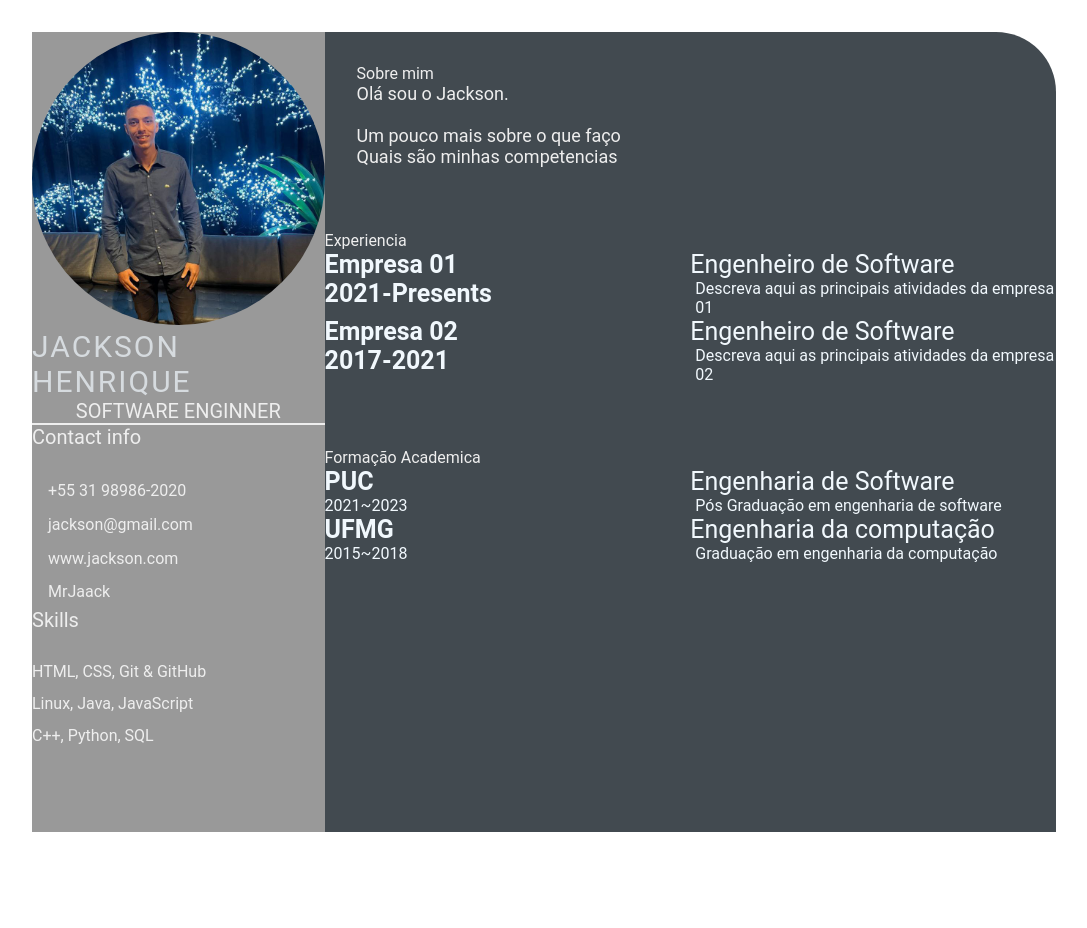
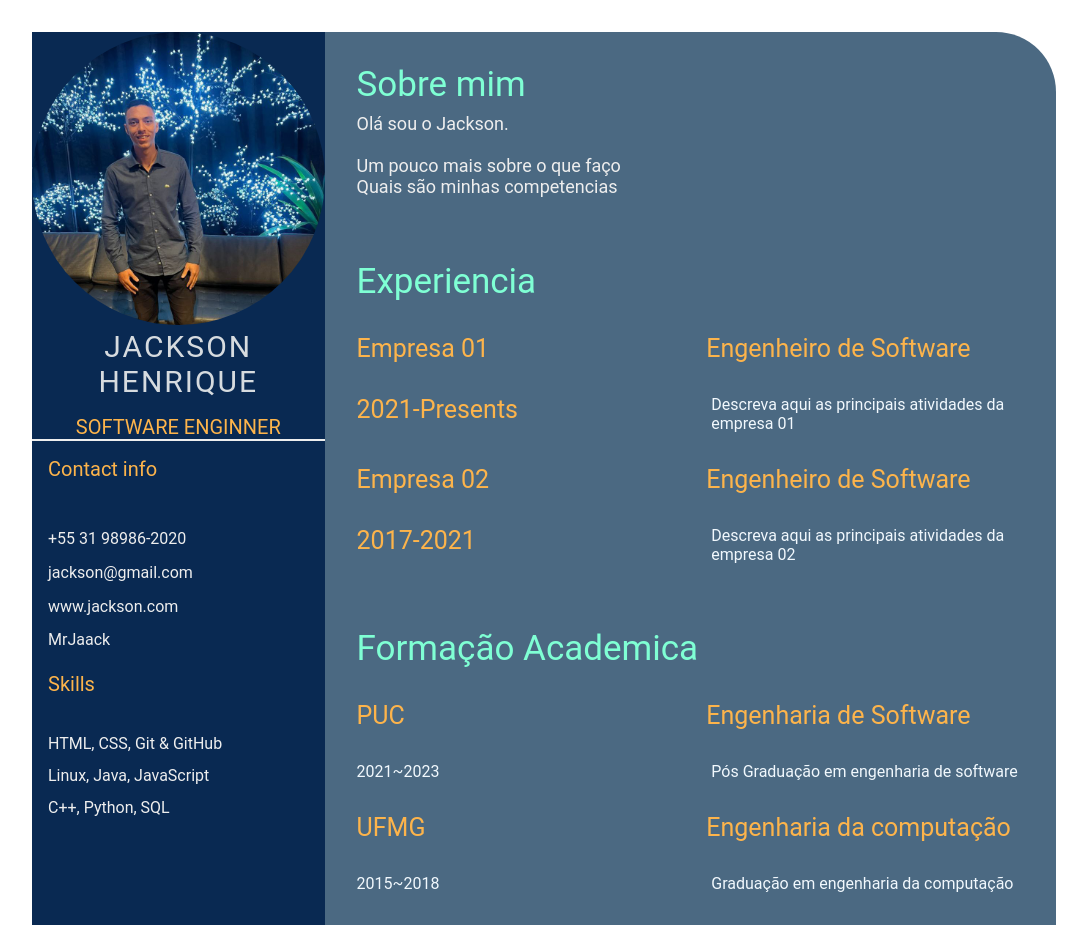
Before and after one commit to MrJaack/jornada-dev.github.io, a plain HTML site: page index.html in a window 1280 px wide. Shown: the whole page, without its empty margins (96-1183 px from the left). Before the commit the page ends 864 px from the top, so only its background shows below. Drawn offline with Linux system fonts and the light colour scheme.

Commit message:
feature: alteração

```diff
--- a/style.css
+++ b/style.css
@@ -17,13 +17,13 @@
 .left-section {
     grid-column: span 2;
     height: 100%;
-    background-color: #999999;
+    background-color: #092952;
 }
 
 .right-section {
     grid-column: span 5;
     height: 100%;
-    background-color: #424a50;
+    background-color: #4B6982;
     border-radius: 0px 60px 0px 0px;
 }
 
@@ -46,23 +46,27 @@
     font-size: 30px;
     letter-spacing: 2px;
     text-transform: uppercase;
+    text-align: center;
 }
 
 .profession {
-    color: #eeeeee;
+    color: #FDB44B;
     font-size: 20px;
     text-transform: uppercase;
     text-align: center;
+    padding-top: 1.0rem;
 }
 
 /* .contact-info { border-bottom: 2px solid #1B2631; } */
 .left-title {
-    color: #eeeeee;
+    color: #FDB44B;
     font-size: 20px;
+    padding: 1.0rem;
 }
 
 .contact-info ul {
     padding-top: 1.5rem;
+
 }
 
 .contact-info ul li,
@@ -80,26 +84,27 @@
 
 .skills ul {
     padding-top: 1.5rem;
+    padding: 1rem;
 }
 .skills ul li p {
     padding: .4rem 0;
     color: #eeeeee;
 }
 
-.right-section-contents {
-    padding: 2rem 2rem;
-}
-
 .right-title {
-    color: #eeeeee;
+    color:aquamarine;
+    font-size: 35px;
+    padding-top: 2rem;
 }
 
 .gap {
     padding-bottom: 2rem;
+    padding-left: 2rem;
 }
 .about-me-contents {
     font-size: 18px;
     color: #eeeeee;
+    padding-top: 0.5rem;
 }
 
 .experience-contents,
@@ -107,32 +112,55 @@
 .awards-contents {
     display: grid;
     grid-template-columns: repeat(2, 1fr);
-    padding-bottom: 2rem;
     color: #F1F8FD;
 }
 
-.exp-company-name,
-.education-school-name,
+.exp-company-name {
+    font-size: 25px;
+    color:#FDB44B;
+    padding-top: 2rem;
+
+}
+.education-school-name {
+    font-size: 25px;
+    color:#FDB44B;
+    padding-top: 2rem;
+
+}
 .awards-company-name {
     font-size: 25px;
-    font-weight: bold;
+    color:#FDB44B;
+    padding-top: 2rem;
+
 }
 
 .exp-time-period,
-.educationp-time-period,
+.education-time-period,
 .awards-time-period {
-    font-size: 18px;
+    font-size: 16px;
+    padding-top: 2rem;
 }
 
 .exp-position,
 .education-subject,
 .awards-name {
     font-size: 25px;
+    padding-top: 2rem;
+
 }
 
 .exp-desc,
 .education-desc,
 .awards-desc {
+
     font-size: 16px;
     padding-left: 5px;
+    padding-top: 2rem;
+
 }
+.education-subject, .exp-position {
+    color:#FDB44B;
+}
+.exp-company-namee, .awards-company-name2 {
+    padding-top: 2rem;
+}
```
